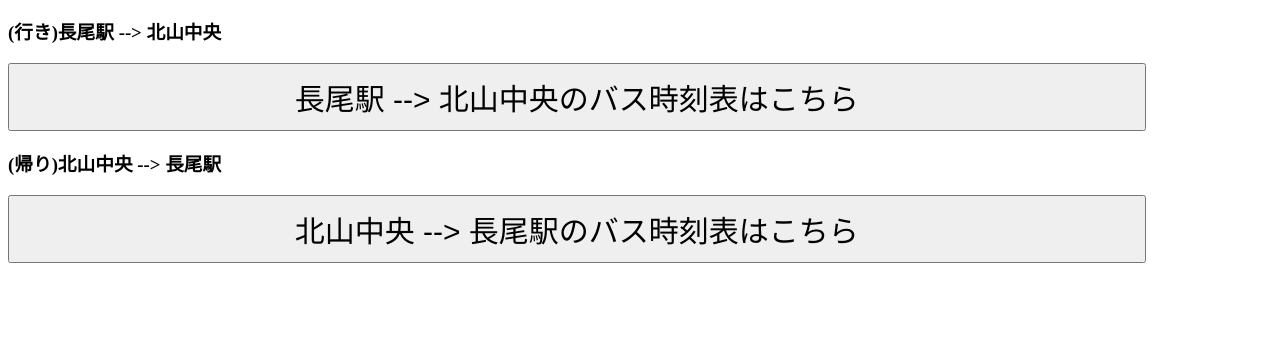
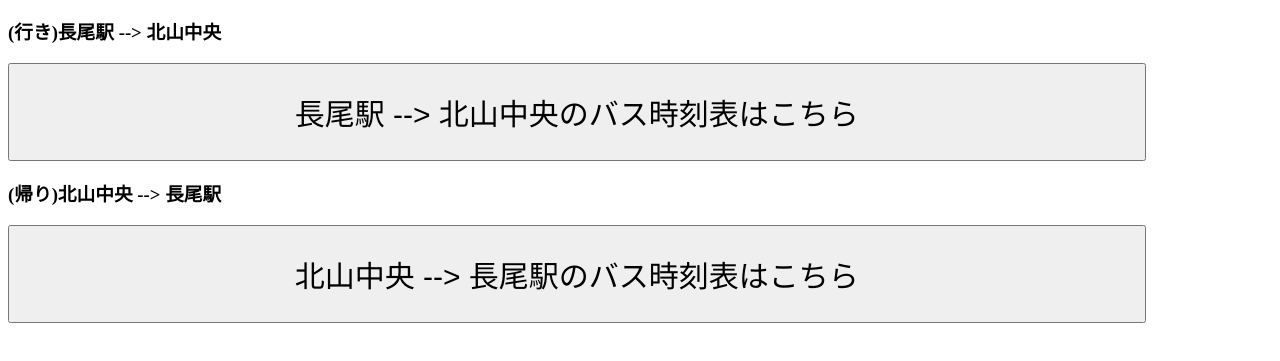
Before and after one commit to kotetsukun/oit_bus, a plain HTML site: page index.html in a window 1280 px wide. Shown: the part 127-488 px from the top of the page. Drawn offline with Linux system fonts and the light colour scheme.

Commit message:
fix button-size

```diff
--- a/index.html
+++ b/index.html
@@ -10,10 +10,10 @@
     <h1>OIT - 京阪バス時刻表(枚方)</h1>
     <h2>- 長尾駅組 -</h2>
     <h3>(行き)長尾駅 --> 北山中央</h3>
-    <button onclick="location.href='nagao-kitayama.html'" style="width:90%;padding:10px;font-size:30px;">長尾駅 -->
+    <button onclick="location.href='nagao-kitayama.html'" style="width:90%;padding:25px;font-size:30px;">長尾駅 -->
         北山中央のバス時刻表はこちら</button>
     <h3>(帰り)北山中央 --> 長尾駅</h3>
-    <button onclick="location.href='kitayama-nagao.html'" style="width:90%;padding:10px;font-size:30px;">北山中央 -->
+    <button onclick="location.href='kitayama-nagao.html'" style="width:90%;padding:25px;font-size:30px;">北山中央 -->
         長尾駅のバス時刻表はこちら</button>
 </body>
 
```
Also changed, not shown: kitayama-nagao.html (+2 -2 lines), nagao-kitayama.html (+2 -2 lines).
